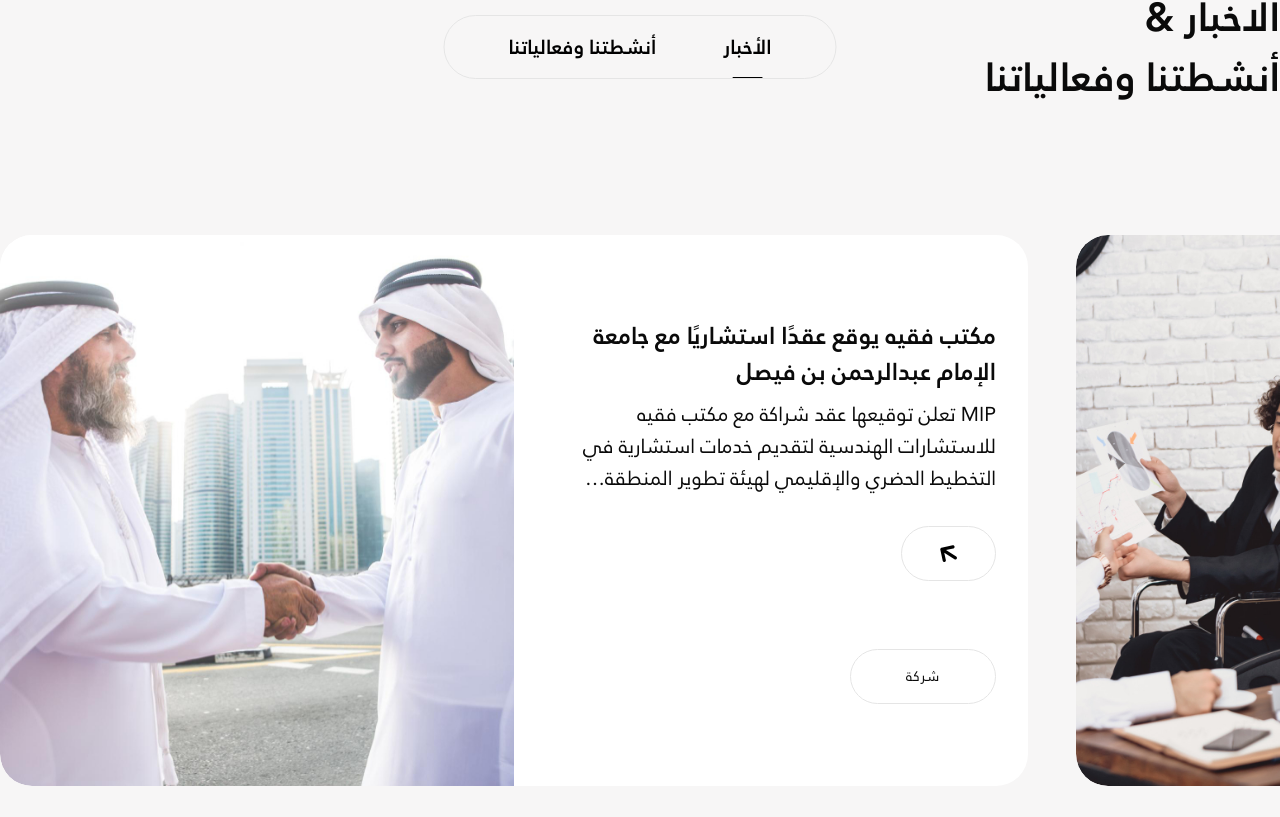
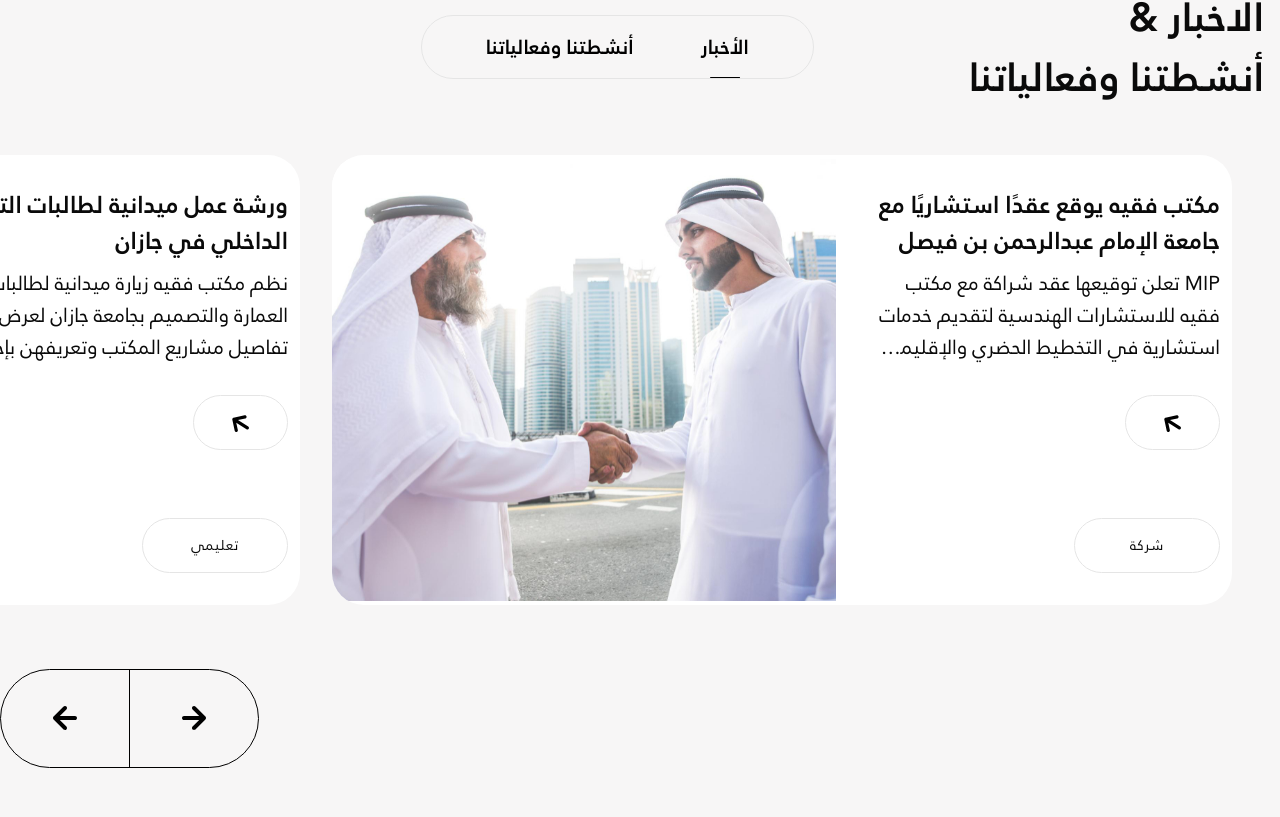
Before and after one commit to 2hmedSabry/HMF-project-task, a Next.js app: page / in a window 1280 px wide. Shown: the part 6463-7280 px from the top of the page. Built offline with nearby package versions, Linux system fonts and the light colour scheme.

Commit message:
feat: Implement framer-motion horizontal carousel in MediaSection and adapt MediaCard for dynamic layout.

```diff
--- a/src/components/ui/cards/MediaCard.tsx
+++ b/src/components/ui/cards/MediaCard.tsx
@@ -1,7 +1,7 @@
 import Image from "next/image";
 import { AnimatedArrowLink } from "@/components/ui/animations";
 import { ArrowIcon } from "@/components/ui/icons";
-import { Typography } from "@/components/ui";
+import { NavigationArrows, Typography } from "@/components/ui";
 
 interface MediaCardProps {
     card: {
@@ -11,31 +11,38 @@
         image: string;
     };
     isAnimating: boolean;
+    className?: string;
+    onNext?: () => void;
+    onPrevious?: () => void;
 }
 
-export default function MediaCard({ card, isAnimating }: MediaCardProps) {
+export default function MediaCard({ card, isAnimating, className = "", onNext, onPrevious }: MediaCardProps) {
     return (
-            <div className="lg:shrink-0 flex flex-col-reverse lg:flex-row items-center bg-white rounded-[32px] w-full lg:w-[1028px] 2xl:w-[1280px] lg:h-[442px] xl:h-[551px] overflow-hidden ">
-            <div className={`w-full lg:w-[50%] flex flex-col p-6 md:p-8 gap-6 transition-opacity duration-300 ${isAnimating ? 'opacity-0' : 'opacity-100'}`}>
+        <div className={`lg:shrink-0 flex flex-col-reverse lg:flex-row items-center bg-white rounded-[32px] w-full overflow-hidden ${className}`}>
+
+            <div className={`w-[44%] flex flex-col px-3 md:pt-8 gap-6 transition-opacity duration-300 ${isAnimating ? 'opacity-0' : 'opacity-100'} h-full justify-between pb-8 pl-8`}>
+                <div>
                     <div className="flex flex-col gap-2">
-                    <Typography variant="h3" className="line-clamp-2">{card.title}</Typography>
+                        <Typography variant="h3" className="line-clamp-2 ">{card.title}</Typography>
                         <Typography variant="body" className="pb-2 line-clamp-3">{card.description}</Typography>
                     </div>
-                <div className="flex flex-col gap-6 lg:gap-14">
+                    <div className="flex flex-col gap-6 lg:gap-14 mt-6">
                         <AnimatedArrowLink href="/news" className="mb-1 lg:mb-3" icon={<ArrowIcon />} />
                         <Typography variant="tag" as="span" className="px-4 py-1 rounded-full border-[0.8px] w-[146px] h-[55px] flex items-center justify-center">
                             {card.tag}
                         </Typography>
                     </div>
                 </div>
-            <div className={`w-full lg:w-[50%] h-[200px] sm:h-[300px] lg:h-full transition-opacity duration-300 ${isAnimating ? 'opacity-0' : 'opacity-100'}`}>
+            </div>
+
+            <div className={`w-[56%] h-full transition-opacity duration-300 ${isAnimating ? 'opacity-0' : 'opacity-100'}`}>
                 <Image
                     src={card.image}
                     alt={card.title}
                     width={640}
                     height={551}
                     sizes="(max-width: 1024px) 100vw, 640px"
-                    className="w-full h-full object-cover lg:rounded-l-[32px]"
+                    className="h-[442px] w-full object-cover"
                 />
             </div>
         </div>
--- a/src/sections/MediaSection.tsx
+++ b/src/sections/MediaSection.tsx
@@ -1,75 +1,141 @@
-'use client'
+"use client";
+import { useRef, useState, useEffect } from "react";
+import { motion, useMotionValue, animate, useMotionValueEvent } from "framer-motion";
 import { MEDIA_SECTION_CONTENT } from "@/constants/content/media";
-import {
-    Typography,
-    NavigationArrows,
-    MediaCard,
-    AnimatedNav
-} from "@/components/ui";
-import { useSlider } from "@/hooks/useSlider";
+import { Typography, MediaCard, AnimatedNav, NavigationArrows } from "@/components/ui";
 
 export default function MediaSection() {
-    const totalCards = MEDIA_SECTION_CONTENT.cards.length;
-    const {
-        currentIndex,
-        isAnimating,
-        goToNext,
-        goToPrevious
-    } = useSlider({ totalItems: totalCards });
+    const [width, setWidth] = useState(0);
+    const [activeNavIndex, setActiveNavIndex] = useState(0);
+    const carouselRef = useRef<HTMLDivElement>(null);
+    const innerRef = useRef<HTMLDivElement>(null);
+    const x = useMotionValue(0);
+    const cards = MEDIA_SECTION_CONTENT.cards;
 
-    // Get the two visible cards (current and next with loop)
-    const currentCard = MEDIA_SECTION_CONTENT.cards[currentIndex];
-    const nextCardIndex = (currentIndex + 1) % totalCards;
-    const nextCard = MEDIA_SECTION_CONTENT.cards[nextCardIndex];
+    useEffect(() => {
+        const calculateWidth = () => {
+            if (carouselRef.current && innerRef.current) {
+                // In RTL, we might want to ensure we're strictly measuring the overflow distance
+                // scrollWidth - offsetWidth gives the total scrollable area
+                setWidth(innerRef.current.scrollWidth - carouselRef.current.offsetWidth);
+            }
+        };
+
+        calculateWidth();
+        window.addEventListener("resize", calculateWidth);
+        return () => window.removeEventListener("resize", calculateWidth);
+    }, [cards]);
+
+    // Update active nav based on horizontal drag position
+    useMotionValueEvent(x, "change", (latestString) => {
+        const latest = typeof latestString === 'number' ? latestString : parseFloat(latestString);
+        // If we've dragged past a certain threshold (e.g., > 300px which is drag-right/scroll-left in RTL), switch to Events
+        if (latest > 300) {
+            setActiveNavIndex(1);
+        } else {
+            setActiveNavIndex(0);
+        }
+    });
+
+    const handleNavClick = (index: number) => {
+        // News (0) -> Start coordinates (0)
+        // Events (1) -> Scroll deeper (positive X to reveal left content)
+        const targetX = index === 0 ? 0 : 650;
+
+        // Clamp to positive bounds [0, width]
+        const clampedX = Math.min(Math.max(targetX, 0), width);
+
+        animate(x, clampedX, {
+            type: "spring",
+            stiffness: 300,
+            damping: 30
+        });
+    };
+
+    const handleDragEnd = () => {
+        if (!innerRef.current) return;
+
+        // Calculate snap point based on card width
+        // We assume the first child is representative of card width
+        const firstCard = innerRef.current.children[0] as HTMLElement;
+        if (!firstCard) return;
+
+        const cardWidth = firstCard.offsetWidth;
+        const gap = 32; // gap-8 = 32px
+        const stride = cardWidth + gap;
+
+        const currentX = x.get();
+        const velocity = x.getVelocity();
+
+        // Project where the drag would land based on velocity (for swipe feel)
+        const projectedX = currentX + (velocity * 0.2);
+
+        // Find closest index
+        // In this RTL logic: x is positive. Index 0 at 0, Index 1 at stride, etc.
+        const targetIndex = Math.round(projectedX / stride);
+        const targetX = targetIndex * stride;
+
+        // Clamp to valid range [0, width]
+        const clampedX = Math.min(Math.max(targetX, 0), width);
+
+        animate(x, clampedX, {
+            type: "spring",
+            stiffness: 400,
+            damping: 40
+        });
+    };
 
     return (
-        <section className="min-h-screen container mx-auto py-16 md:py-24 flex flex-col gap-8 lg:gap-12" dir="rtl">
-            {/* Header row with title and nav */}
-            <div className="flex flex-col md:flex-row items-center justify-between mb-8 ">
+        <section className="mx-auto py-16 md:py-24 flex flex-col gap-12 overflow-hidden" dir="rtl">
+
+            {/* Header Row: Title & Nav */}
+            <div className="container mx-auto flex flex-col md:flex-row items-center justify-between gap-8 px-4">
                 <Typography variant="h2" className="hidden lg:block">
                     <span dangerouslySetInnerHTML={{ __html: MEDIA_SECTION_CONTENT.title }} />
                 </Typography>
-                <div className="lg:absolute md:left-1/2 md:-translate-x-1/2">
-                    {/* PROBLEM FIXED: lineColor was "px-1 py-5 font-bold text-[20px] cursor-pointer" which are CSS classes, NOT a color!
-                    The animated line needs a color value like "bg-black" or "#000000" to be visible */}
+
+                <div className="w-full md:w-auto flex justify-center">
                     <AnimatedNav
-                        links={MEDIA_SECTION_CONTENT.list}
+                        links={MEDIA_SECTION_CONTENT.list.map((item, index) => ({
+                            ...item,
+                            onClick: () => handleNavClick(index),
+                            isActive: index === activeNavIndex
+                        }))}
                         textColor="text-black"
-                        navClassName="px-16 w-[393px] h-[64px] flex flex-row justify-between items-center"
+                        navClassName="px-8 lg:px-16 w-full md:w-[393px] h-[64px] flex flex-row justify-between items-center"
                         navBorderColor="border border-[#B7B7B7/80]"
                         lineColor="bg-black"
                     />
                 </div>
-
-
-
-                {/* Empty div to balance flexbox */}
-                <div className="w-[259px]"></div>
-            </div>
-            <div className="mx-auto">
-
-            </div>
-            {/* Cards container - shows 2 cards with fade effect */}
-            <div className="overflow-visible">
-                <div className="flex flex-col lg:flex-row-reverse gap-8 lg:gap-12">
-                    {/* Main Card (current) */}
-                    <MediaCard card={currentCard} isAnimating={isAnimating} />
-
-                    {/* Preview Card (next) - only show if exists */}
-                    {nextCard && (
-                        <MediaCard card={nextCard} isAnimating={isAnimating} />
-                    )}
-                </div>
+                {/* Spacer to balance title */}
+                <div className="hidden lg:block w-[250px]"></div>
             </div>
 
-            {/* Navigation Buttons */}
-            <div className="flex justify-end">
-                <NavigationArrows
-                    onPrevious={goToPrevious}
-                    onNext={goToNext}
-                    isAtStart={currentIndex === 0}
-                    isAtEnd={currentIndex === totalCards - 1}
-                />
+            {/* Draggable Cards Row */}
+            <div ref={carouselRef} className="w-full cursor-grab active:cursor-grabbing pl-4">
+                <motion.div
+                    ref={innerRef}
+                    style={{ x }}
+                    drag="x"
+                    // In RTL, we drag Right (positive) to see overflowing left content.
+                    // So constraints are effectively [0, width].
+                    dragConstraints={{ left: 0, right: width }}
+                    onDragEnd={handleDragEnd}
+                    whileTap={{ cursor: "grabbing" }}
+                    className="flex flex-nowrap flex-row gap-8 w-fit pr-12"
+                >
+                    {cards.map((card, index) => (
+                        <div key={index} className="w-[90vw] md:w-[600px] lg:w-[900px] shrink-0">
+                            <MediaCard card={card} isAnimating={false} className="w-full select-none pointer-events-none md:pointer-events-auto" />
+                        </div>
+                    ))}
+                </motion.div>
+                </div>
+                <div className="container mx-auto flex justify-end mt-4">
+                    <NavigationArrows
+                        onPrevious={() => handleNavClick(activeNavIndex - 1)}
+                        onNext={() => handleNavClick(activeNavIndex + 1)}
+                    />
             </div>
         </section>
     );
```
Lines whose indentation alone changed are shown as unchanged.
